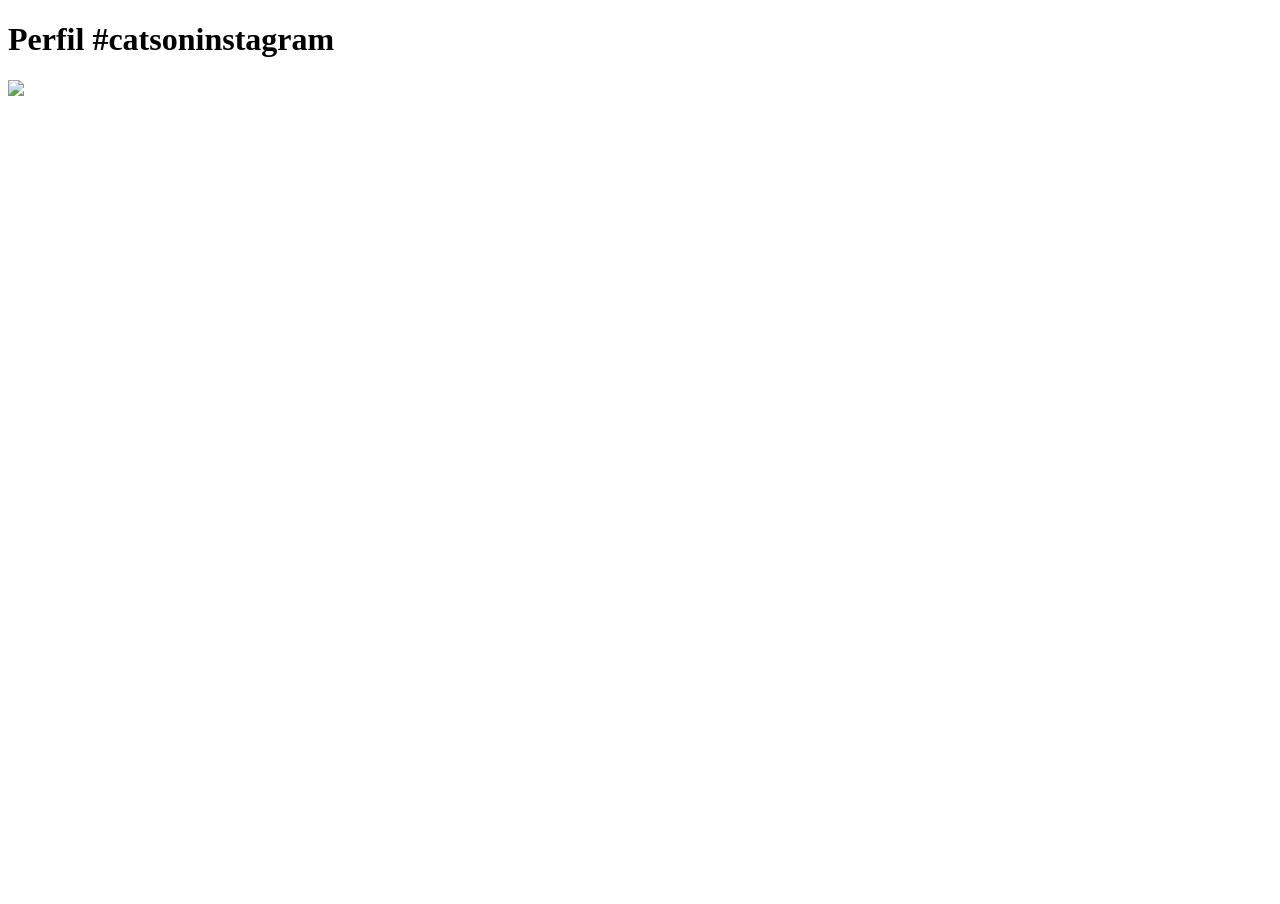
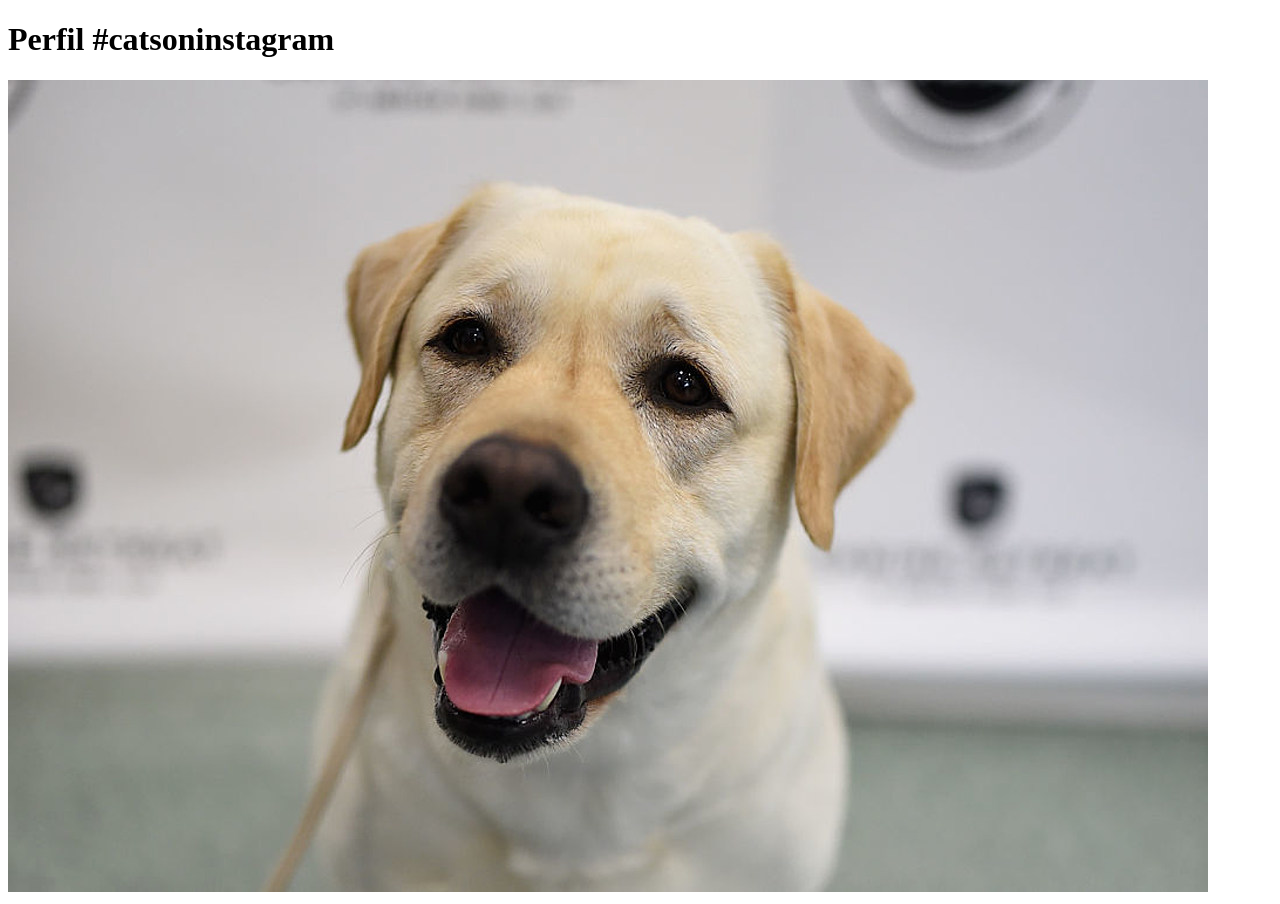
Before and after one commit to rafael-gsr/atividadeDescomplica, a plain HTML site: page index.html in a window 1280 px wide. Before the commit the page ends 800 px from the top, so only its background shows below. Drawn offline with Linux system fonts and the light colour scheme.

Commit message:
resolvendo problema na foto

```diff
--- a/index.html
+++ b/index.html
@@ -15,7 +15,7 @@
 
 <h1>Perfil #catsoninstagram</h1>
 
-<img src=“images/dog.png”/>
+<img src=images/dog.png>
 
 </body>
 
```
